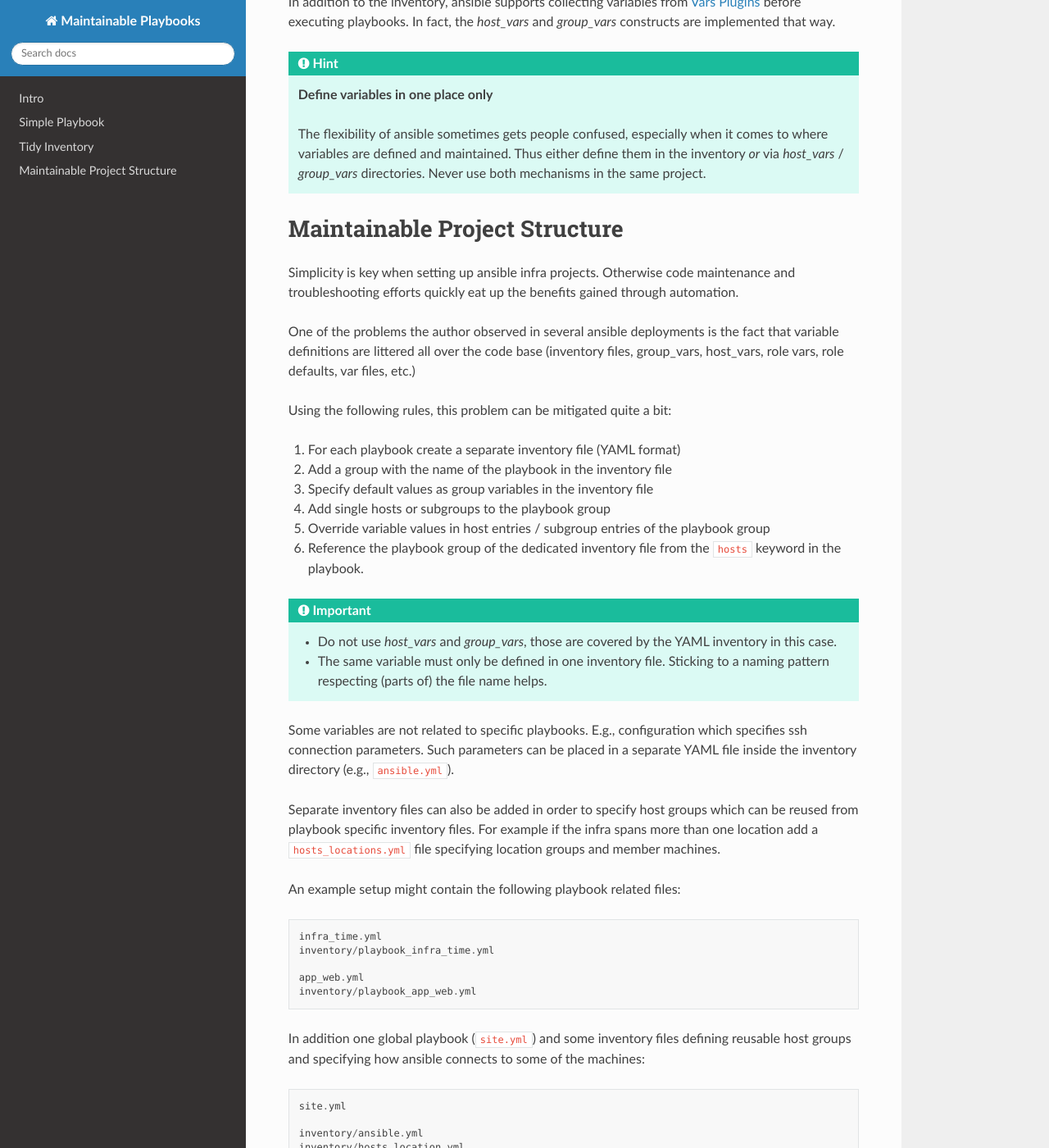
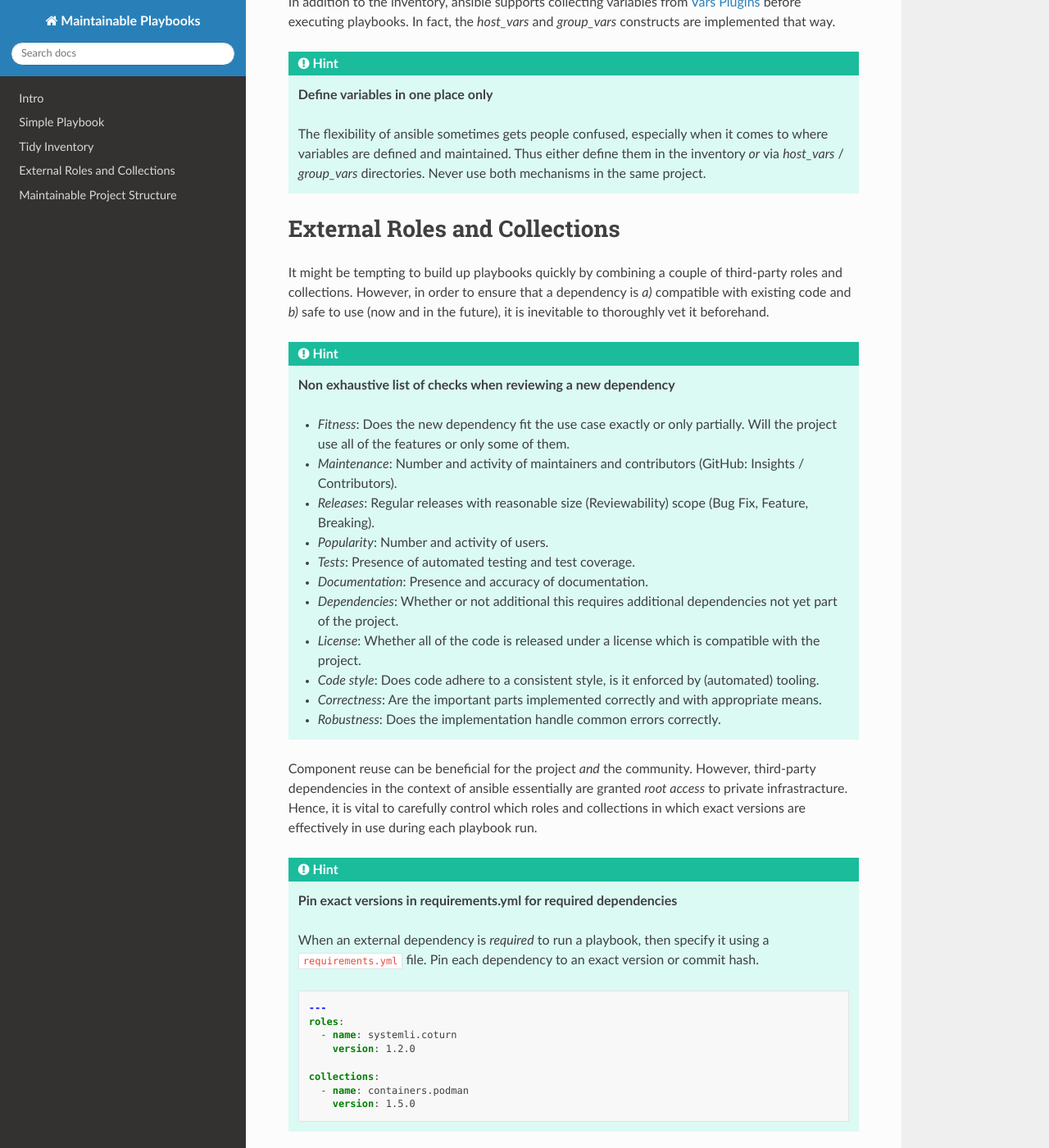
Before and after one commit to znerol/ansible-maintainable-playbooks, a Sphinx documentation site: the page built from doc/index.rst, in a window 1280 px wide and 1400 px high, scrolled down 2195 px. Shown: the whole window at 82% size. Built offline with Sphinx 7.4.7 and the Read the Docs theme 2.0.0, drawn with Linux system fonts in a browser that asks for light colours; some of the changed text lies outside the part shown.

Commit message:
feat(docs): Add section about third-party dependencies

```diff
--- a/doc/index.rst
+++ b/doc/index.rst
@@ -104,6 +104,80 @@ constructs are implemented that way.
    use both mechanisms in the same project.
 
 
+External Roles and Collections
+==============================
+
+It might be tempting to build up playbooks quickly by combining a couple of
+third-party roles and collections. However, in order to ensure that a
+dependency is *a)* compatible with existing code and *b)* safe to use (now and
+in the future), it is inevitable to thoroughly vet it beforehand.
+
+.. Hint::
+
+  **Non exhaustive list of checks when reviewing a new dependency**
+
+  - *Fitness*: Does the new dependency fit the use case exactly or only
+    partially. Will the project use all of the features or only some of them.
+  - *Maintenance*: Number and activity of maintainers and contributors
+    (GitHub: Insights / Contributors).
+  - *Releases*: Regular releases with reasonable size (Reviewability) scope (Bug
+    Fix, Feature, Breaking).
+  - *Popularity*: Number and activity of users.
+  - *Tests*: Presence of automated testing and test coverage.
+  - *Documentation*: Presence and accuracy of documentation.
+  - *Dependencies*: Whether or not additional this requires additional
+    dependencies not yet part of the project.
+  - *License*: Whether all of the code is released under a license which is
+    compatible with the project.
+  - *Code style*: Does code adhere to a consistent style, is it enforced by
+    (automated) tooling.
+  - *Correctness*: Are the important parts implemented correctly and with
+    appropriate means.
+  - *Robustness*: Does the implementation handle common errors correctly.
+
+
+Component reuse can be beneficial for the project *and* the community.
+However, third-party dependencies in the context of ansible essentially are
+granted *root access* to private infrastracture. Hence, it is vital to
+carefully control which roles and collections in which exact versions are
+effectively in use during each playbook run.
+
+
+.. Hint::
+
+   **Pin exact versions in requirements.yml for required dependencies**
+
+   When an external dependency is *required* to run a playbook, then specify it
+   using a ``requirements.yml`` file. Pin each dependency to an exact version
+   or commit hash.
+
+   .. code-block:: yaml
+
+      ---
+      roles:
+        - name: systemli.coturn
+          version: 1.2.0
+
+      collections:
+        - name: containers.podman
+          version: 1.5.0
+
+.. Hint::
+
+   **Specify roles_path and collections_path in project-level ansible.cfg**
+
+   Restrict roles and collections search paths in order to ensure that only
+   those dependencies are used which are required for a given project.
+
+   .. code-block:: ini
+
+      [defaults]
+      collections_path=vendor/collections
+      collections_paths=vendor/collections
+      roles_path=vendor/roles
+
+
+
 Maintainable Project Structure
 ==============================
 
```
